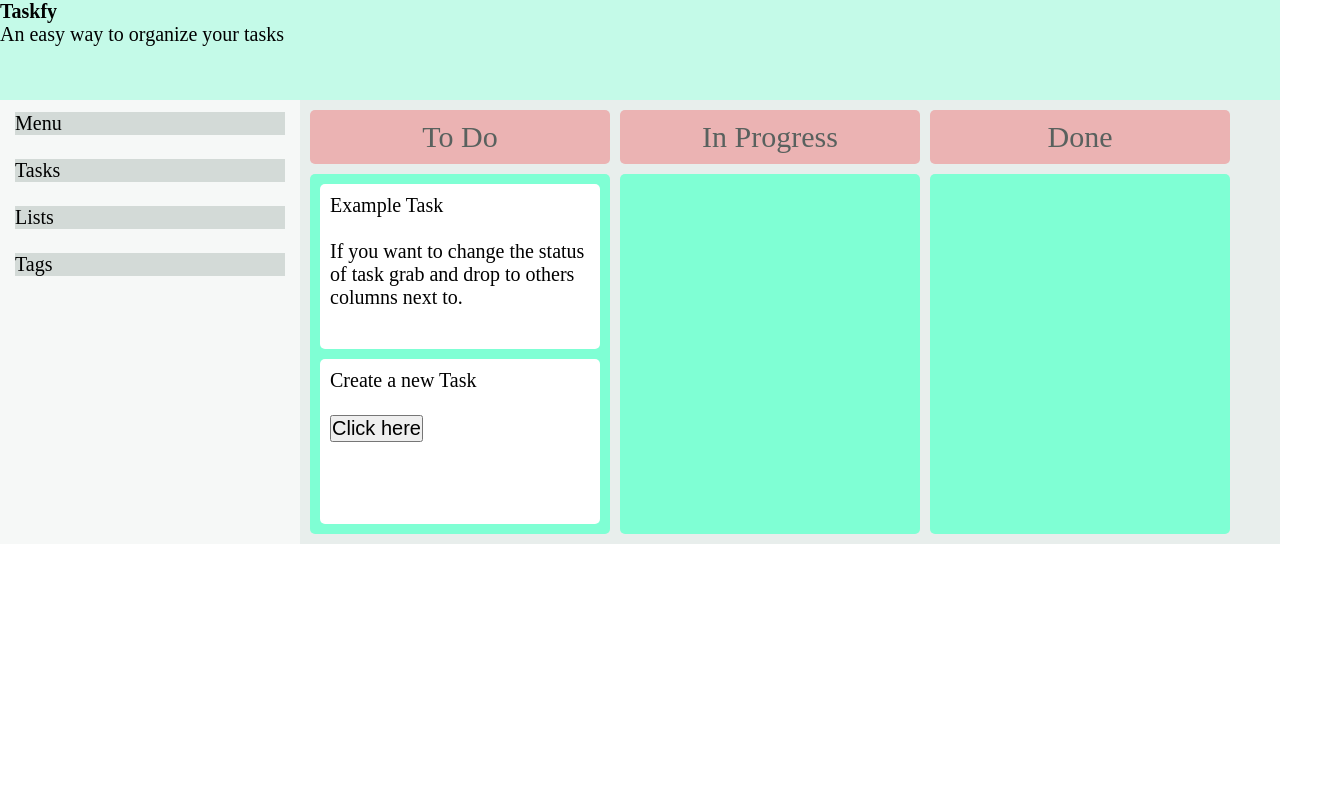
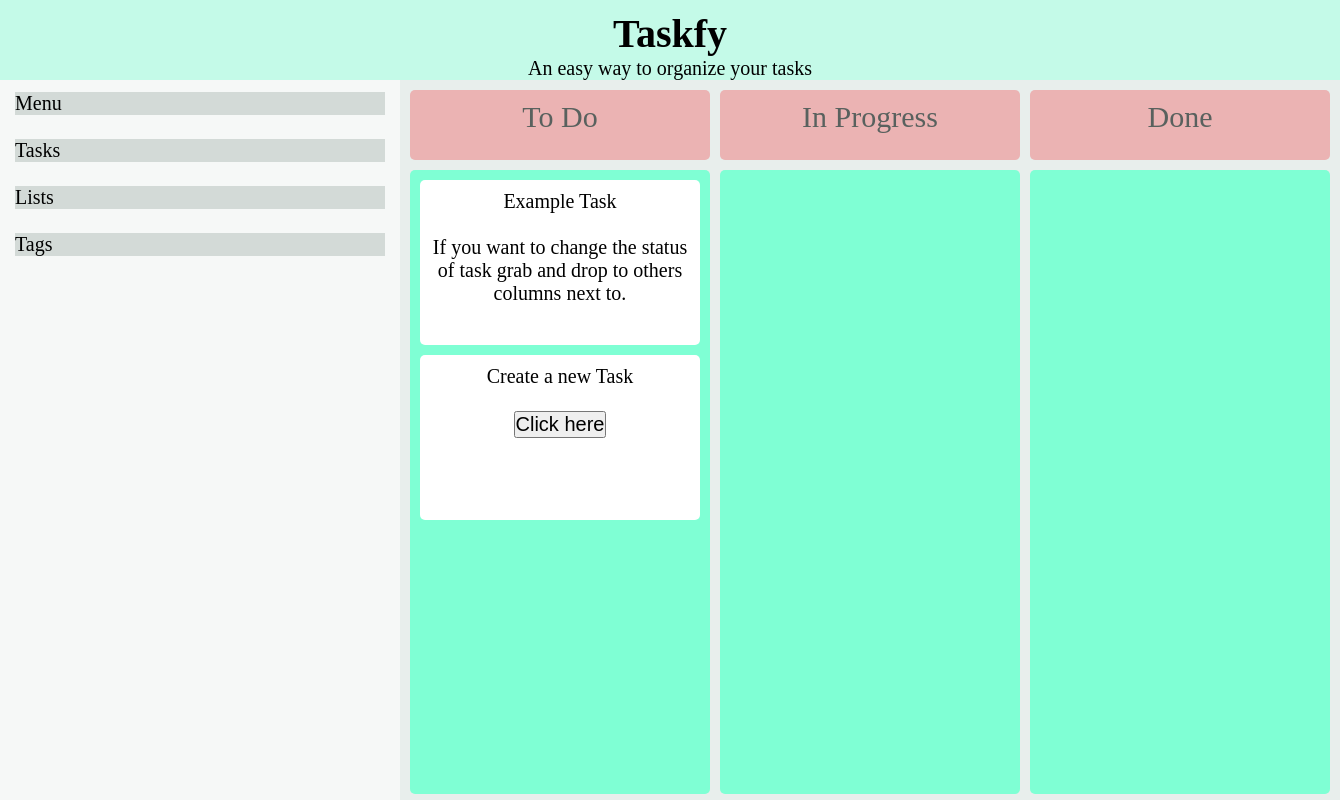
Before and after one commit to henriquedeantoni/Kanban-page, a plain HTML site: page index.html in a window 1280 px wide. Shown: the whole page, 1340 px wide, since content can reach past the window. Drawn offline with Linux system fonts and the light colour scheme.

Commit message:
Update styles.css

```diff
--- a/styles.css
+++ b/styles.css
@@ -4,14 +4,23 @@
     box-sizing: border-box;
     font-size: 20px;
 }
+body{
+    height: 100vh;
+    position: absolute;
+}
+h1{
+    font-size: 40px;
+}
 .header-section{
     background-color: rgb(196, 250, 232);
-    height: 100px;
+    height: 10vh;
+    text-align: center;
+    padding: 10px;
 }
 
 .bottom-section{
     background-color: rgb(232, 238, 236);
-    height: 80%;
+    height: 90vh;
     display: flex;
 }
 
@@ -20,18 +29,17 @@
     margin: 12px 15px 12px 15px;
 }
 
-
 .left-side-div{
     display: flex;
     flex-direction: column;
-    width: 300px;
+    width: 400px;
     background:  rgb(246, 248, 247);
 }
 
 .kanban{
     display: flex;
     /*justify-content: center;*/
-    min-height: 400px;
+    height: 400px;
     gap: 10px;
     padding: 10px;
     display: grid;
@@ -46,10 +54,12 @@
     background-color: aquamarine;
     min-width: 200px;
     border-radius: 5px;
+    height: 78vh;
 }
 
 .column-title{
     background-color: rgb(235, 179, 179);
+    height: 70px;
     padding: 10px;
     border-radius: 5px;
 }
@@ -66,6 +76,7 @@
     padding: 10px;
     border-radius: 5px;
     height: 165px;
+    text-align: center;
 }
 
 .dragging {
```
